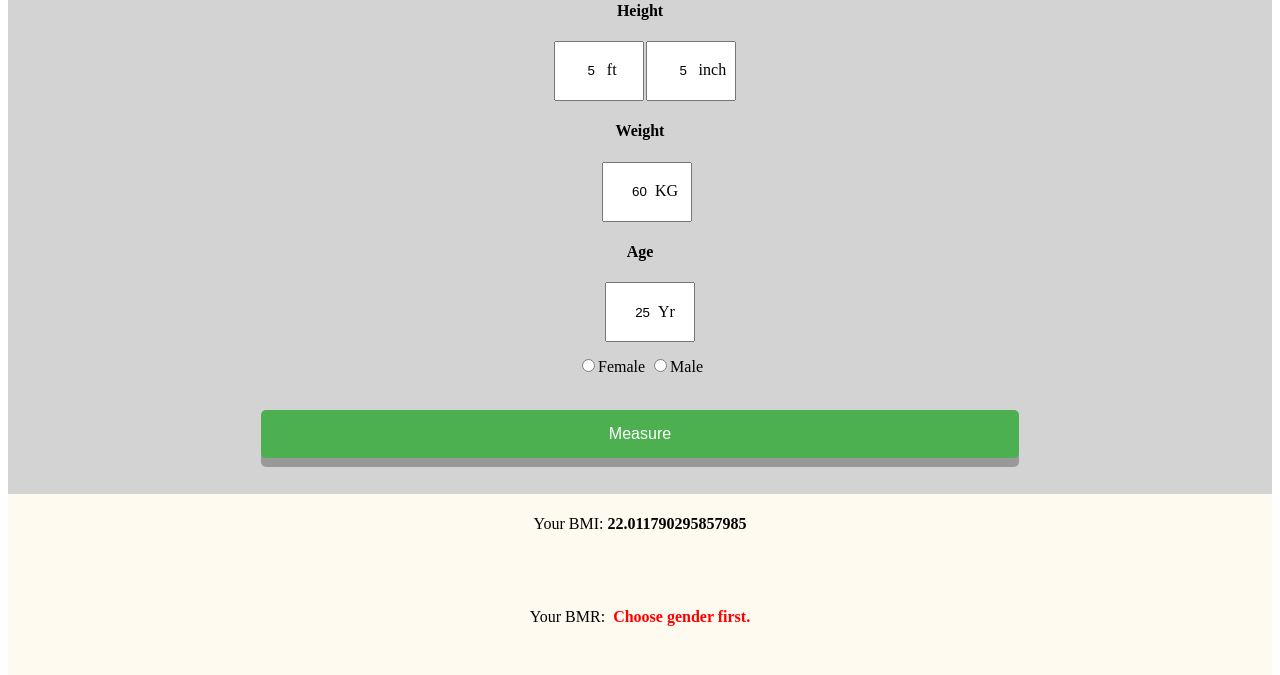
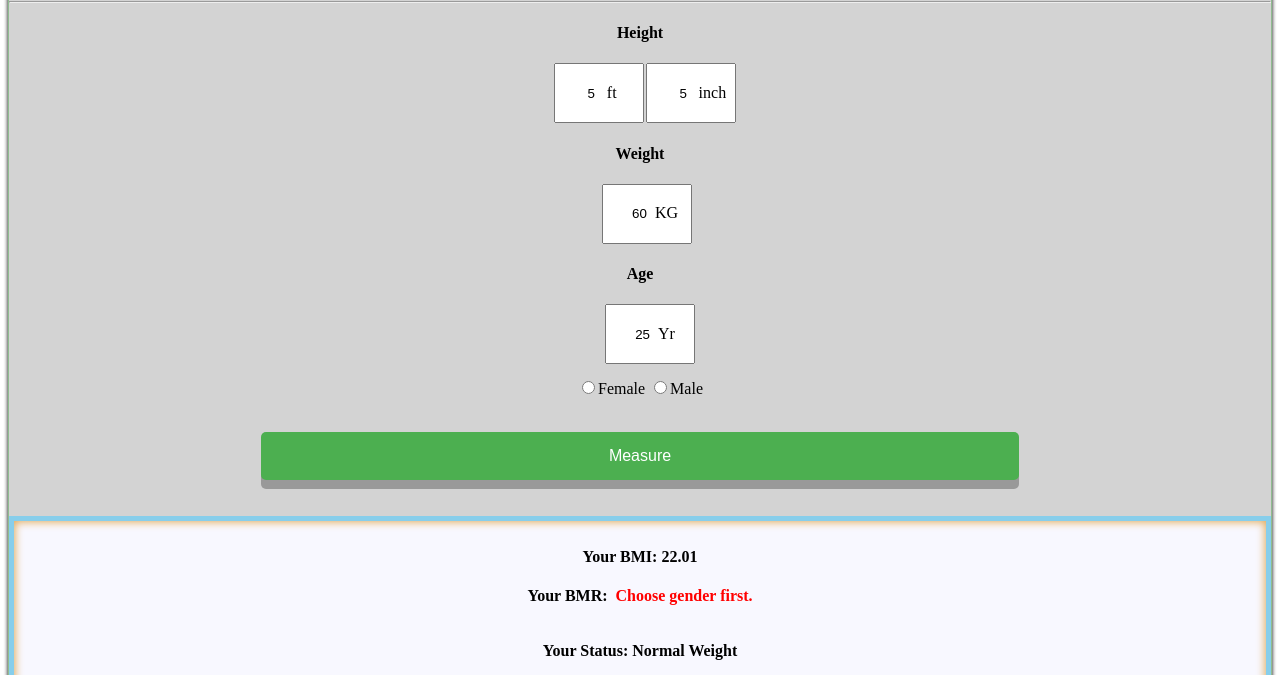
Before and after one commit to nurulhuda859/BMI-BMR-Calculator, a plain HTML site: page index.html in a window 1280 px wide. Both pictures are taken after a click on the button "Measure". Shown: the part 125-800 px from the top of the page. Drawn offline with Linux system fonts and the light colour scheme.

Commit message:
added some styles, removed es6 syntax for better support

```diff
--- a/index.html
+++ b/index.html
@@ -18,7 +18,7 @@
 	<div class="center">
 		<h4>Height</h4>
 		<input class="heightInFeet if" type="number" value="5"><p class="u i"> ft</p>
-		<input class="heightInInch if" type="number" value="5"><p class="u i"> inch</p>
+		<input class="heightInInch if" type="number" value="5" max="11.99"><p class="u i"> inch</p>
 		<h4>Weight</h4>
 		<input class="weight if" type="number" value="60"><p class="u i"> KG</p>
 		<h4>Age</h4>
@@ -35,12 +35,12 @@
 		<br>
 
 		<div class="resultContainer">
-		<p class="i">Your BMI:&nbsp;<h4 class="bmi i">&nbsp;Input your height and weight first.</h4></p>
+		<h4>Your BMI:&nbsp;<span class="bmi"></span></h4>
 
-		<p class="i">Your BMR:&nbsp;<h4 class="bmr i">	<p class = "red">&nbsp;Input your height, weight, age and choose gender first.</p></h4></p>
+		<h4>Your BMR:&nbsp;<span class="bmr"></span></h4>
 
-		<p class="i">Your Status:&nbsp;<h4 class="status i">&nbsp;Input your height and weight first.</h4></p>
-		<p class="i">Your Weight Should Be:&nbsp;<h4 class="nweight i">&nbsp;Input your height first.</h4></p>
+		<h4>Your Status:&nbsp;<span class="status"></span></h4>
+		<h4>Your Weight Should Be:&nbsp;<span class="nweight"></span></h4>
 		</div>
 
 
--- a/script.js
+++ b/script.js
@@ -54,14 +54,15 @@ else if (bmi >= 40){statusDisplay.innerHTML = "Class III obesity";}
 let bmrm = (66+(13.7*weight)+(5*heightInCm)-(6.8*age));
 let bmrf = (665+(9.6*weight)+(1.8*heightInCm)-(4.7*age));
 
-bmiDisplay.innerHTML = bmi;
-nweightDisplay.innerHTML = `${lnweight} KG to ${hnweight} KG`;
+bmiDisplay.innerHTML = bmi.toFixed(2);
+// nweightDisplay.innerHTML = `${lnweight} KG to ${hnweight} KG`;
+nweightDisplay.innerHTML = lnweight+" KG to "+hnweight+" KG";
 
 if (fgender.checked && age != ""){
-	bmrDisplay.innerHTML = bmrf;
+	bmrDisplay.innerHTML = bmrf.toFixed(2);
 }
-else if (mgender.checked && age!= "") {bmrDisplay.innerHTML = bmrm;}
-else {bmrDisplay.innerHTML = '<p class = "red">&nbsp;Choose gender first.</p>';}
+else if (mgender.checked && age!= "") {bmrDisplay.innerHTML = bmrm.toFixed(2);}
+else {bmrDisplay.innerHTML = '<s class = "red i" style="text-decoration:none;">&nbsp;Choose gender first.</p>';}
 
 }
 
--- a/style.css
+++ b/style.css
@@ -19,6 +19,8 @@
 
 	background: lightgrey;
 	border-radius: 10px;
+	border: 1px solid darkseagreen;
+    box-shadow: 0 0 4px 0px black;
 }
 .resetButton {
 	width: 20%;
@@ -66,8 +68,12 @@
 }
 
 .resultContainer {
-	background-color: floralwhite;
+	background-color: ghostwhite;
 	display: none;
+	padding: 5px;
+    border: 5px solid skyblue;
+    box-shadow: inset 0 0 9px 1px #e0a956;
+
 }
 
 .left {
```
